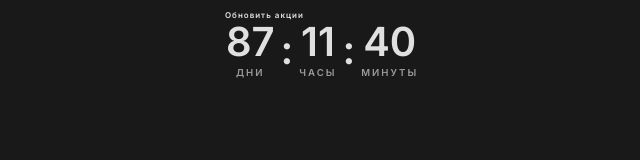
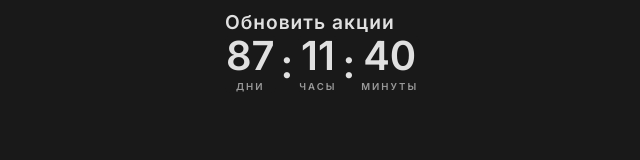
Before and after one commit to RomanKotenko/Notion-timer, a plain HTML site: page index.html in a window 1280 px wide. Shown: the whole page, without its empty margins (318-958 px from the left). Drawn offline with Linux system fonts and the light colour scheme.

Commit message:
Update index.html

```diff
--- a/index.html
+++ b/index.html
@@ -34,7 +34,7 @@
         #timer-title { /* Стили для заголовка таймера */
             font-family: var(--font-main); /* Применяет основной шрифт */
             font-weight: 600; /* Жирное начертание */
-            font-size: 0.5em; /* Размер шрифта */
+            font-size: 1.2em; /* Размер шрифта */
             color: var(--number-color); /* Цвет текста из переменной */
             margin-bottom: 1px; /* Маленький отступ снизу */
             letter-spacing: 1px; /* Межбуквенный интервал */
```
